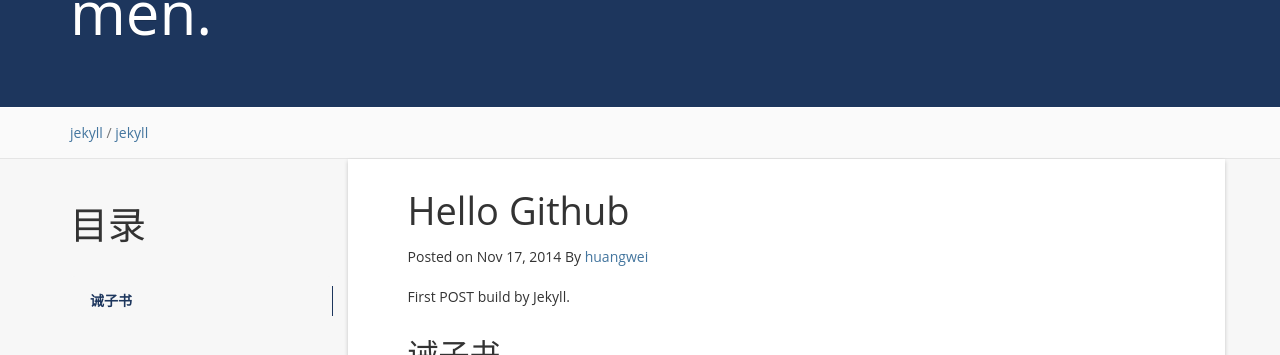
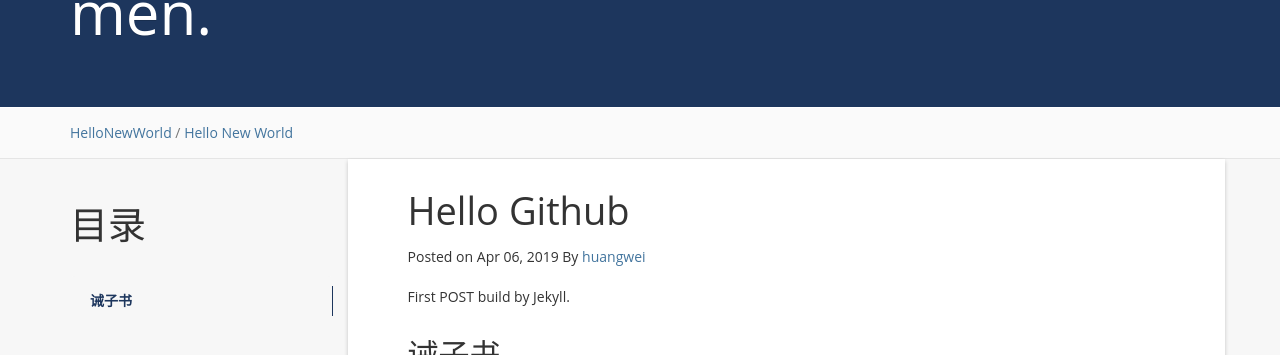
Before and after one commit to mayunmeiyouming/blog, a Jekyll site: the page built from _posts/2019-04-06-hello github.md, in a window 1280 px wide and 1237 px high. Shown: the part 188-543 px from the top of the window. Built offline with Jekyll 4.4.1, drawn with Linux system fonts in a browser that asks for light colours; nearby versions of some CDN libraries; a script that is not in the unit is left out; comment, search, counter and statistics services are not loaded.

Commit message:
git pull

```diff
--- a/_posts/2019-04-06-hello github.md
+++ b/_posts/2019-04-06-hello github.md
@@ -1,9 +1,9 @@
 ---
 layout: post
 title:  "Hello Github"
-date:   2014-11-17 13:31:01 +0800
-categories: jekyll
-tag: jekyll
+date:   2019-04-06 14:00:01 +0800
+categories: Hello New World
+tag: Hello New World
 ---
 
 * content
```
